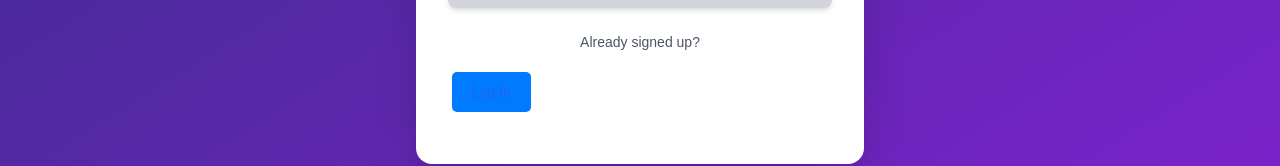
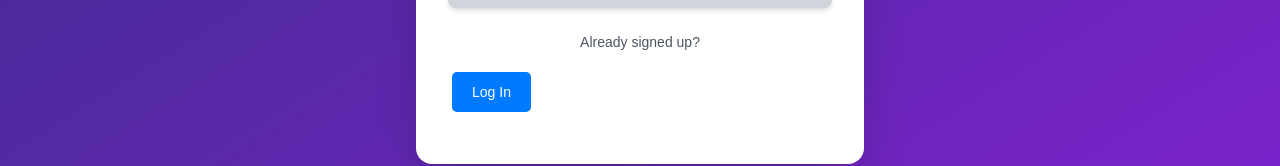
Before and after one commit to sirus-the-beaver/job-tracker, a React (Create React App) app in the folder frontend/: page /signup in a window 1280 px wide. Shown: the part 557-723 px from the top of the page. Built offline with nearby package versions, Linux system fonts and the light colour scheme.

Commit message:
Made some changes to USER_REGEX

```diff
--- a/frontend/src/components/Signup.js
+++ b/frontend/src/components/Signup.js
@@ -3,7 +3,7 @@ import { faCheck, faTimes, faInfoCircle, faArrowRight, faUser } from "@fortaweso
 import { FontAwesomeIcon } from "@fortawesome/react-fontawesome";
 import { useNavigate } from 'react-router-dom';
 
-const USER_REGEX = /^[a-zA-Z][a-zA-Z0-9-_]{3,23}$/;
+const USER_REGEX = /^[a-zA-Z0-9._%+-]+@[a-zA-Z0-9.-]+\.[a-zA-Z]{2,}$/;
 const PWD_REGEX = /^(?=.*[a-z])(?=.*[A-Z])(?=.*[0-9])(?=.*[!@#$%]).{8,24}$/;
 
 const Signup = () => {
@@ -239,7 +239,7 @@ const Signup = () => {
                             Already signed up?
                             <button
                                 onClick={() => navigate("/Login")}
-                                className="ml-1 text-blue-600 hover:text-blue-800 font-medium transition-colors"
+                                className="ml-1 text-White-600 hover:text-blue-800 font-medium transition-colors"
                             >
                                 Log In
                             </button>
```
